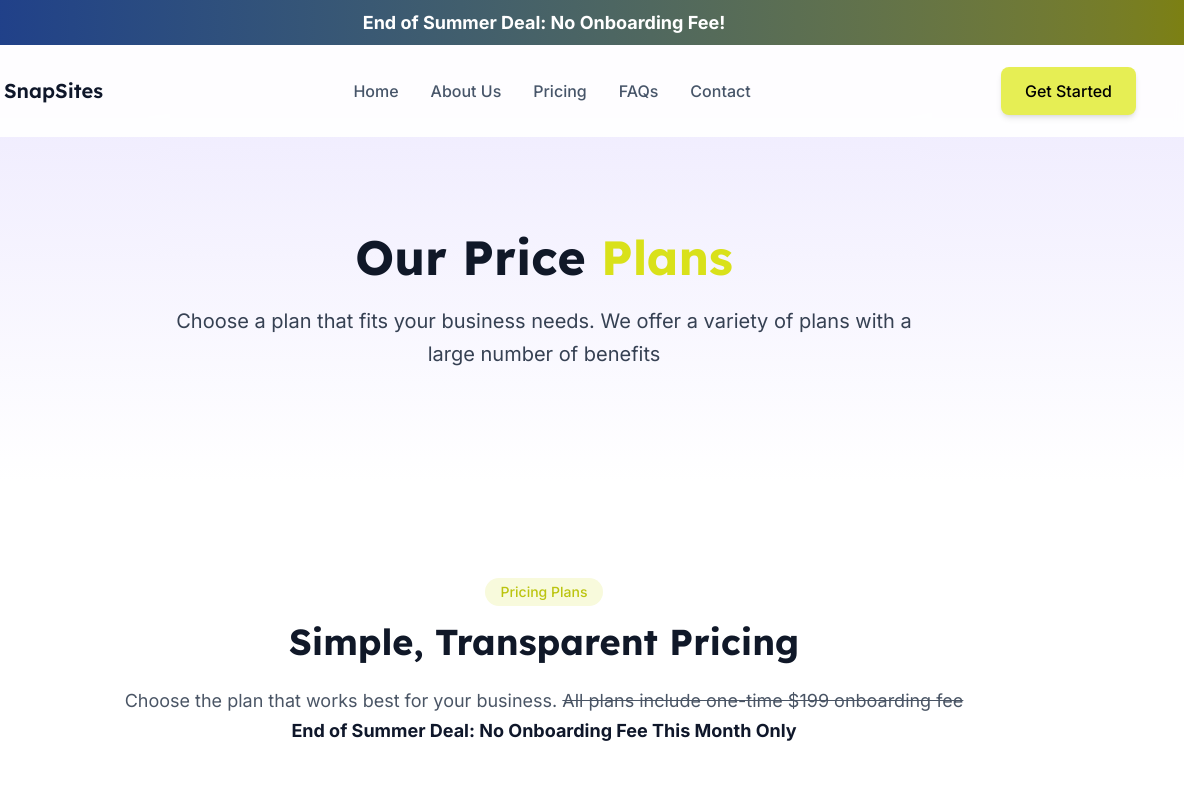
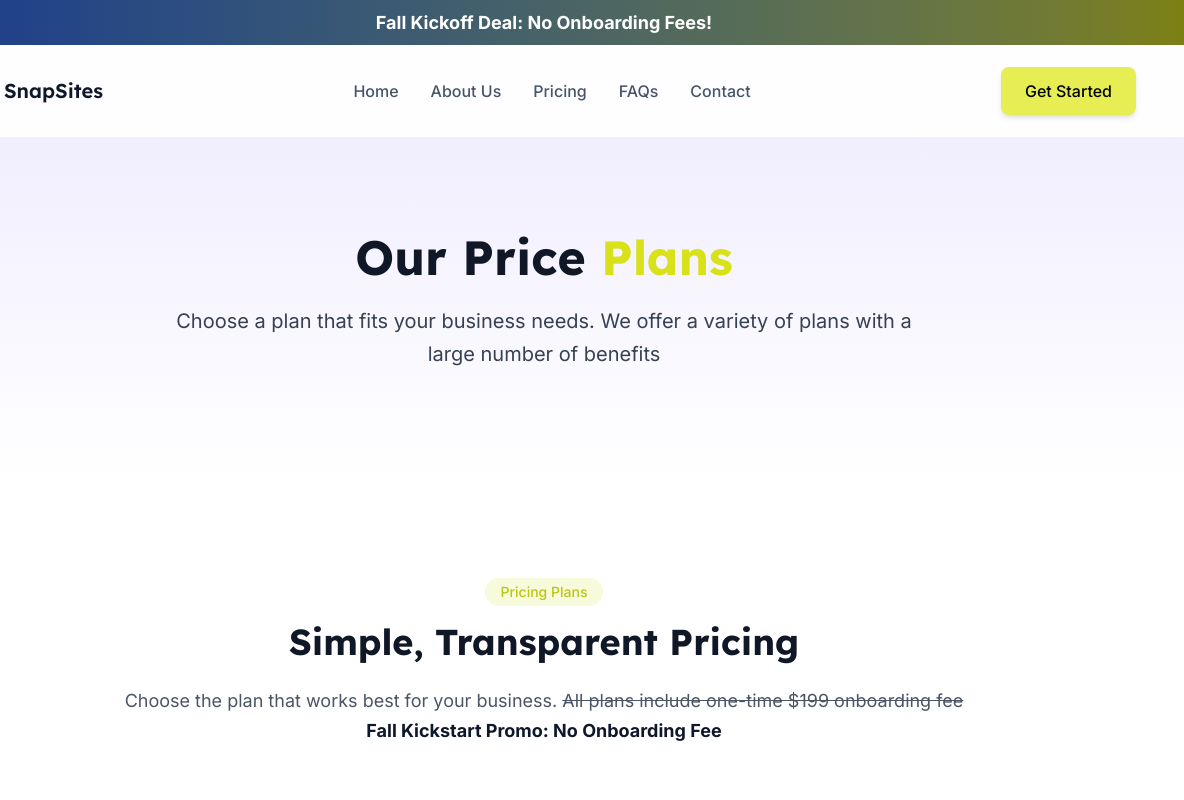
Before and after one commit to happySquidd/landing, an Astro site: page /pricing in a window 1280 px wide. Shown: the top 800 px of the page, 96-1280 px from the left. Built offline with nearby package versions, Linux system fonts and the light colour scheme; Astro itself is replaced by a stand-in of ours.

Commit message:
fall promo

```diff
--- a/src/components/Pricing.astro
+++ b/src/components/Pricing.astro
@@ -72,7 +72,7 @@
       <p class="text-gray-600 dark:text-gray-300">
         Choose the plan that works best for your business. <s>All plans include one-time $199 onboarding fee</s>
       </p>
-      <p><b>End of Summer Deal: No Onboarding Fee This Month Only</b></p>
+      <p><b>Fall Kickstart Promo: No Onboarding Fee</b></p>
     </div>
 
     <div class="grid md:grid-cols-3 gap-8">
--- a/src/components/Promobar.astro
+++ b/src/components/Promobar.astro
@@ -3,5 +3,5 @@
 ---
 
 <section class="w-full bg-gradient-to-r text-white shadow-md transition-all duration-300 from-blue-900 to-accent-800 py-2 px-4 flex items-center justify-center gap-2">
-    <p class="text-md"><b>End of Summer Deal: No Onboarding Fee!</b></p>
+    <p class="text-md"><b>Fall Kickoff Deal: No Onboarding Fees!</b></p>
 </section>
```
Also changed, not shown: 1 other file.
